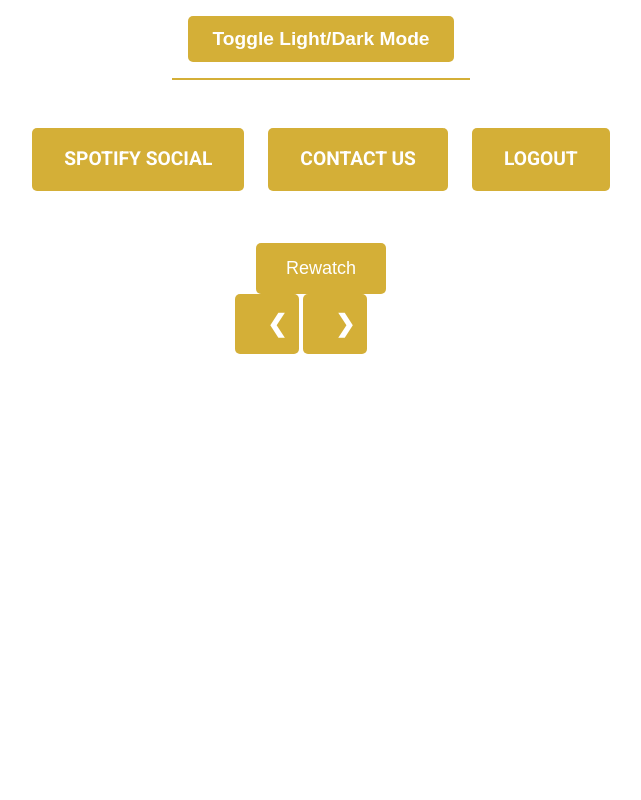
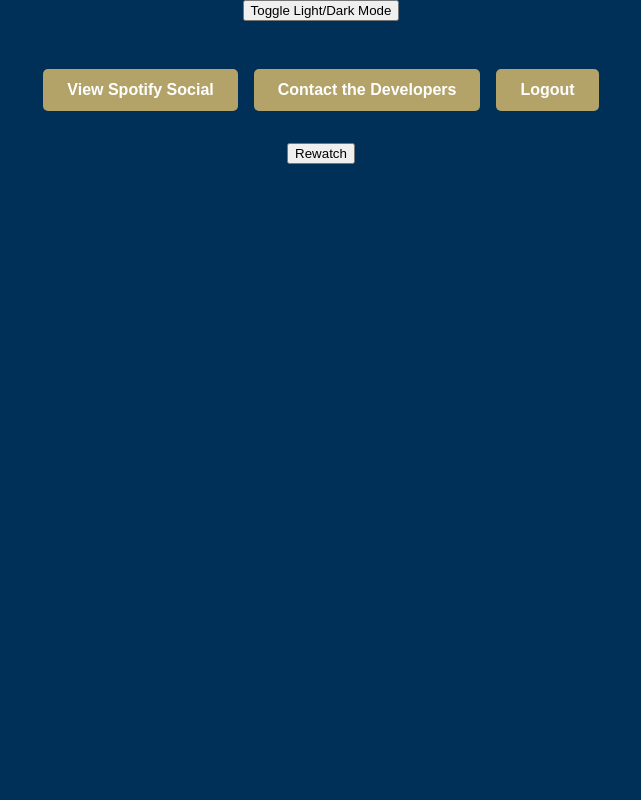
Before and after one commit to grahamonica/2340project2, a Django app: page / in a window 1280 px wide. Shown: the whole page, without its empty margins (319-960 px from the left). Run offline with Django 5.2, Linux system fonts and the light colour scheme; the visitor is signed in with stand-in values (Sample User, id 1); data that the repository does not hold is empty; parts of the project's set-up code (start-up, migrations or seed data) failed here and were passed over.

Commit message:
Add files via upload

```diff
--- a/backend/views.py
+++ b/backend/views.py
@@ -102,36 +102,22 @@
         top_tracks = sp.current_user_top_tracks(limit=5, time_range='medium_term').get('items', [])
         top_artists = sp.current_user_top_artists(limit=5, time_range='medium_term').get('items', [])
 
-        # Fetch genres by checking each artist's details
-        top_genres = set()  # Using a set to avoid duplicates
-        for artist in top_artists:
-            artist_details = sp.artist(artist['id'])
-            top_genres.update(artist_details.get('genres', []))
-
-        # Format data with preview_url for audio playback
+        # Format data
         formatted_tracks = [
-            {
-                'name': track['name'],
-                'artist': track['artists'][0]['name'],
-                'preview_url': track['preview_url'] if track.get('preview_url') else None  # Include preview_url for audio playback
-            }
+            {'name': track['name'], 'artist': track['artists'][0]['name']}
             for track in top_tracks
-        ] or None
+        ] or "No recently listened to tracks."
 
         formatted_artists = [
             {'name': artist['name']}
             for artist in top_artists
         ] or "No top artists found."
 
-        # Convert set of genres to list for easy storage
-        formatted_genres = list(top_genres) or "No top genres found."
-
         # Save data
         SpotifyWrapped.objects.create(
             user=request.user,
             top_tracks=formatted_tracks,
             top_artists=formatted_artists,
-            top_genres=formatted_genres,  # Save top genres
             is_public=True
         )
 
@@ -145,8 +131,6 @@
         os.remove(cache_path)
 
     return redirect('home')
-
-
 
 def signup(request):
     """
--- a/static/css/styles.css
+++ b/static/css/styles.css
@@ -182,221 +182,19 @@
 .btn-discord {
     background-color: #5865F2;
 }
-/* General Reset */
-* {
-    margin: 0;
-    padding: 0;
-    box-sizing: border-box;
+
+/* Progress bar styles */
+#progress-bar-container {
+    position: absolute;
+    bottom: 10px;
+    left: 0;
+    width: 100%;
+    height: 5px;
+    background-color: rgba(0, 0, 0, 0.1);
 }
-
-/* Fonts */
-body {
-    font-family: 'Roboto', sans-serif;
-    background-color: #fff;
-    color: #333;
-    line-height: 1.6;
-}
-
-/* Header */
-.header {
-    text-align: right;
-    padding: 1rem;
-    background-color: #fff;
-    border-bottom: 2px solid #d4af37; /* Gold border */
-}
-
-.toggle-button {
-    background: #d4af37;  /* Gold */
-    color: #fff;
-    border: none;
-    padding: 0.75rem 1.5rem;
-    border-radius: 5px;
-    cursor: pointer;
-    font-size: 1.2rem;
-    font-weight: 600;
-    transition: background 0.3s;
-}
-
-.toggle-button:hover {
-    background: #b88b2c; /* Darker gold */
-}
-
-/* Navigation Buttons */
-.nav-buttons {
-    display: flex;
-    justify-content: center;
-    margin: 2rem 0;
-    gap: 1.5rem;
-}
-
-.nav-button {
-    background: #d4af37;
-    color: #fff;
-    padding: 1rem 2rem;
-    border-radius: 5px;
-    font-size: 1.2rem;
-    font-weight: 600;
-    transition: background 0.3s;
-    text-transform: uppercase;
-}
-
-.nav-button:hover {
-    background: #b88b2c; /* Darker gold */
-}
-
-/* Slideshow Section */
-.slideshow-container {
-    position: relative;
-    width: 100%;
-    height: 50vh; /* Make the slideshow take up 50% of the viewport height */
-    max-width: 1200px;
-    margin: 5rem auto;
-    overflow: hidden;
-    border-radius: 15px;
-    background: #f4f4f4;
-    padding: 3rem;
-    text-align: center;
-    box-shadow: 0px 15px 30px rgba(0, 0, 0, 0.1);
-    border: 3px solid #d4af37; /* Gold border */
-}
-
-.slide {
-    display: none;
-    padding: 0 2rem;
-}
-
-.slide-title {
-    font-size: 3rem;
-    color: #d4af37;
-    text-transform: uppercase;
-    margin-bottom: 1rem;
-}
-
-.slide-content {
-    font-size: 2rem;
-    margin: 1rem 0;
-    color: #333;
-    font-weight: 500;
-}
-
-.slide-subcontent {
-    font-size: 1.6rem;
-    color: #888;
-}
-
-/* Progress Bar */
-#progress-bar-container {
-    width: 100%;
-    height: 8px;
-    background: #f0f0f0;
-    margin-top: 2rem;
-    border-radius: 10px;
-    overflow: hidden;
-}
-
 #progress-bar {
-    width: 0;
     height: 100%;
-    background: #d4af37;
+    width: 0%;
+    background-color: #4caf50;
     transition: width 0.1s linear;
 }
-
-.controls button {
-    background-color: rgba(0, 0, 0, 0.5);
-    color: white;
-    border: none;
-    font-size: 24px;
-    cursor: pointer;
-    padding: 10px;
-    border-radius: 5px;
-}
-
-.controls button:hover {
-    background-color: rgba(0, 0, 0, 0.8);
-}
-
-button.prev, button.next {
-    background: #d4af37;
-    color: white;
-    padding: 1rem 2rem;
-    border: none;
-    border-radius: 5px;
-    cursor: pointer;
-    font-size: 1.5rem;
-    font-weight: 600;
-    transition: background 0.3s;
-    text-transform: uppercase;
-    width: 20%;
-}
-
-button.prev:hover, button.next:hover {
-    background: #b88b2c; /* Darker gold */
-}
-
-/* No Data Section */
-.no-data {
-    text-align: center;
-    margin: 2rem;
-}
-
-.spotify-login-button {
-    display: inline-block;
-    margin-top: 1.5rem;
-    background: #d4af37;
-    color: white;
-    padding: 1rem 2rem;
-    border-radius: 5px;
-    font-size: 1.2rem;
-    font-weight: 600;
-    transition: background 0.3s;
-    text-transform: uppercase;
-}
-
-.spotify-login-button:hover {
-    background: #b88b2c;
-}
-
-/* Rewatch button styling */
-#rewatch-button {
-    background-color: #d4af37;
-    color: white;
-    font-size: 18px;
-    padding: 15px 30px;
-    border: none;
-    border-radius: 5px;
-    cursor: pointer;
-    margin-top: 20px;
-}
-
-#rewatch-button:hover {
-    background-color: #d4af37;
-}
-
-/* Transition slide styling */
-.transition-slide {
-    background-color: #fafafa; /* Light background for transition slides */
-    display: flex;
-    justify-content: center;
-    align-items: center;
-    text-align: center;
-    height: 100%;
-    opacity: 0.8;  /* Slightly transparent for a subtle effect */
-    font-size: 24px;
-    font-weight: bold;
-    color: #333;
-}
-
-.transition-slide h2 {
-    font-size: 2rem;
-    margin: 1rem 0;
-    color: #333;
-    font-weight: 500;
-}
-
-.cover-slide {
-    background-color: #d4af37;
-    color: white;
-    font-size: 28px;
-    font-weight: bold;
-    text-transform: uppercase;
-}
--- a/static/js/slideshow.js
+++ b/static/js/slideshow.js
@@ -28,17 +28,18 @@
         }
     }, 100);
 
-    // Set a timeout to automatically move to the next slide after 5 seconds
-    slideInterval = setTimeout(() => {
-        changeSlide(1);
-    }, 5000);
-
-    // Check if the slideshow has completed
+    // Set a timeout to automatically move to the next slide after 5 seconds, unless it's the last slide
     if (slideIndex === totalSlides - 1) {
+        // For the last slide, wait 5 seconds before showing the rewatch button
         setTimeout(() => {
             slideshowContainer.style.display = 'none';  // Hide the slideshow
             rewatchButton.style.display = 'block';     // Show the rewatch button
-        }, 500);  // Wait for the last slide to finish before hiding
+        }, 5000);  // Wait for the last slide to finish before hiding
+    } else {
+        // For all other slides, move to the next slide after 5 seconds
+        slideInterval = setTimeout(() => {
+            changeSlide(1);
+        }, 5000);
     }
 }
 
--- a/templates/home.html
+++ b/templates/home.html
@@ -6,20 +6,17 @@
     <meta name="viewport" content="width=device-width, initial-scale=1.0">
     <title>Spotify Wrapped - Home</title>
     <link rel="stylesheet" href="{% static 'css/styles.css' %}">
-    <link href="https://fonts.googleapis.com/css2?family=Roboto:wght@300;400;700&display=swap" rel="stylesheet">
 </head>
-<body>
-    <!-- Header with Toggle Button -->
-    <div class="header">
-        <button class="toggle-button" onclick="toggleMode()">Toggle Light/Dark Mode</button>
-    </div>
+<body class="dark-mode">
+    <!-- Light/Dark Mode Toggle Button -->
+    <button class="toggle-button" onclick="toggleMode()">Toggle Light/Dark Mode</button>
 
     <!-- Main Content -->
     <div class="content">
         <!-- Navigation Buttons -->
         <div class="nav-buttons">
-            <a href="{% url 'spotify_social' %}" class="nav-button">Spotify Social</a>
-            <a href="{% url 'contact' %}" class="nav-button">Contact Us</a>
+            <a href="{% url 'spotify_social' %}" class="nav-button">View Spotify Social</a>
+            <a href="{% url 'contact' %}" class="nav-button">Contact the Developers</a>
             <a href="{% url 'logout' %}" class="nav-button">Logout</a>
         </div>
 
@@ -35,68 +32,49 @@
                 <h2>Welcome to Your Spotify Wrapped</h2>
             </div>
 
-            <!-- Transition Slide for Top Tracks -->
             {% if user_taste %}
+                <!-- Transition Slide for Top Tracks -->
                 <div class="slide transition-slide">
                     <h2>This year, your top tracks were...</h2>
-                    {% for track in user_taste.top_tracks %}
-                        {% if track.preview_url %}
-                            <!-- Audio Player for the Top Track -->
-                            <audio id="background-audio" autoplay loop>
-                                <source src="{{ track.preview_url }}" type="audio/mpeg">
-                                Your browser does not support the audio element.
-                            </audio>
-                        {% endif %}
-                        <div class="slide">
-                            <h3 class="slide-title">Track: {{ track.name }}</h3>
-                            <p class="slide-content">By {{ track.artist }}</p>
-                        </div>
-                    {% endfor %}
+                </div>
+
+                <div class="slide">
+                    <h2>Your Top Tracks</h2>
+                    <ul class="top-list">
+                        {% for track in user_taste.top_tracks %}
+                        <li>{{ track.name }} - {{ track.artist }}</li>
+                        {% endfor %}
+                    </ul>
                 </div>
 
                 <!-- Transition Slide for Top Artists -->
                 <div class="slide transition-slide">
                     <h2>Now, let's take a look at your top artists!</h2>
-                    {% for artist in user_taste.top_artists %}
-                        <div class="slide">
-                            <h3 class="slide-title">Artist: {{ artist.name }}</h3>
-                        </div>
-                    {% endfor %}
                 </div>
 
-                <!-- Transition Slide for Top Genres -->
-                <div class="slide transition-slide">
-                    <h2>And here are your top genres!</h2>
-                    {% if user_taste.top_genres %}
-                        {% for genre in user_taste.top_genres %}
-                            <div class="slide">
-                                <h3 class="slide-title">Genre: {{ genre }}</h3>
-                            </div>
+                <div class="slide">
+                    <h2>Your Top Artists</h2>
+                    <ul class="top-list">
+                        {% for artist in user_taste.top_artists %}
+                        <li>{{ artist.name }}</li>
                         {% endfor %}
-                    {% else %}
-                        <div class="slide">
-                            <h3 class="slide-title">No top genres found</h3>
-                        </div>
-                    {% endif %}
+                    </ul>
                 </div>
             {% else %}
+            <!-- Fallback for No Data -->
             <div class="no-data">
-                <p>No Spotify data available. Please sign in to get started!</p>
+                <h3>Oops! No Spotify data available.</h3>
+                <p>Sign in to get started with your Spotify Wrapped experience.</p>
                 <a href="{% url 'spotify_login' %}" class="spotify-login-button">Sign in with Spotify</a>
             </div>
             {% endif %}
         </div>
 
         <!-- Rewatch Button -->
-        <button id="rewatch-button" style="display:none;" onclick="rewatchSlideshow()">Rewatch</button>
-
-        <!-- Navigation Controls (inside the slideshow container) -->
-        <div class="controls">
-            <button class="prev" onclick="changeSlide(-1)">&#10094;</button>
-            <button class="next" onclick="changeSlide(1)">&#10095;</button>
-        </div>
+        <button id="rewatch-button" onclick="rewatchSlideshow()" style="display: none;">Rewatch</button>
     </div>
 
+    <!-- JavaScript -->
     <script src="{% static 'js/theme.js' %}"></script>
     <script src="{% static 'js/slideshow.js' %}"></script>
 </body>
```
